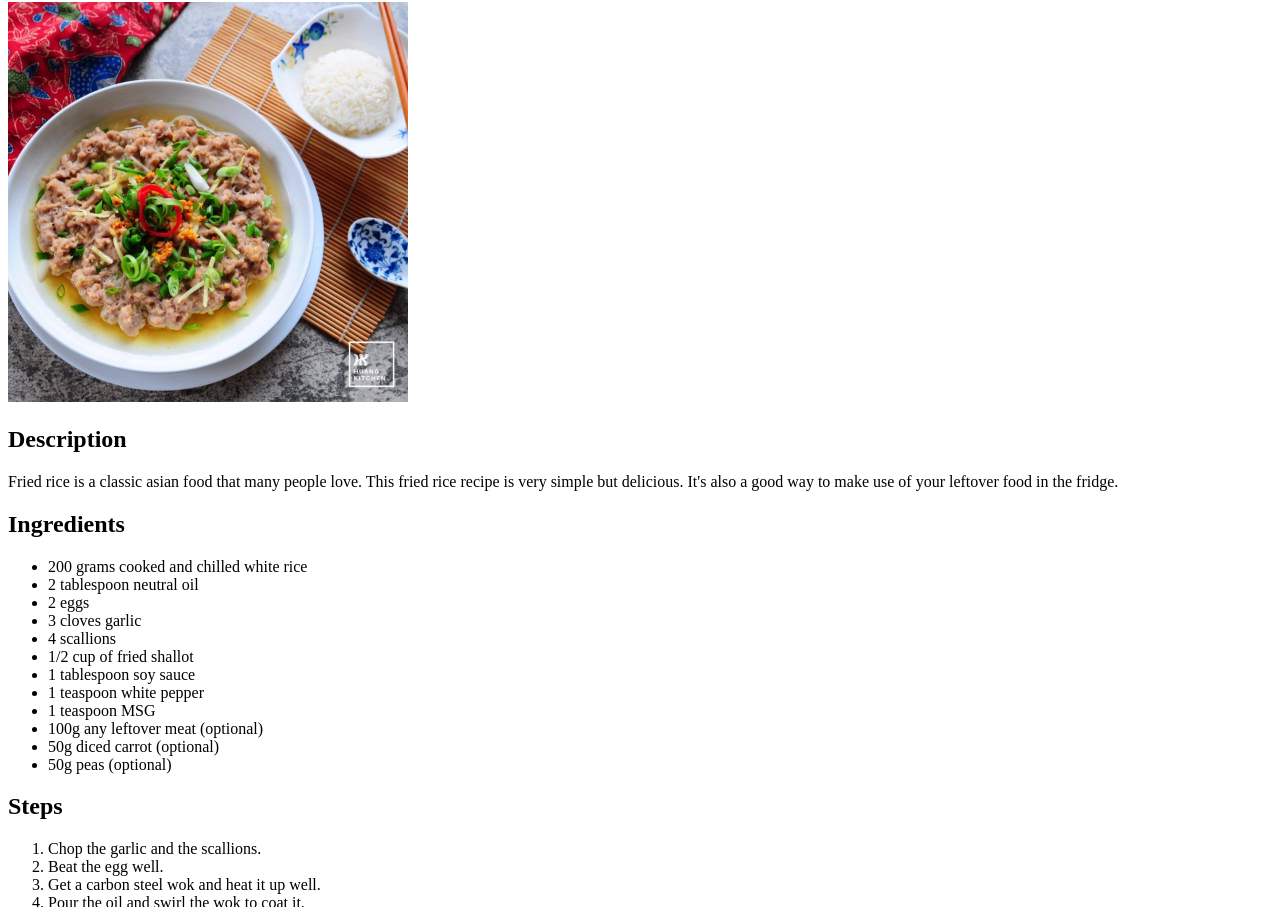
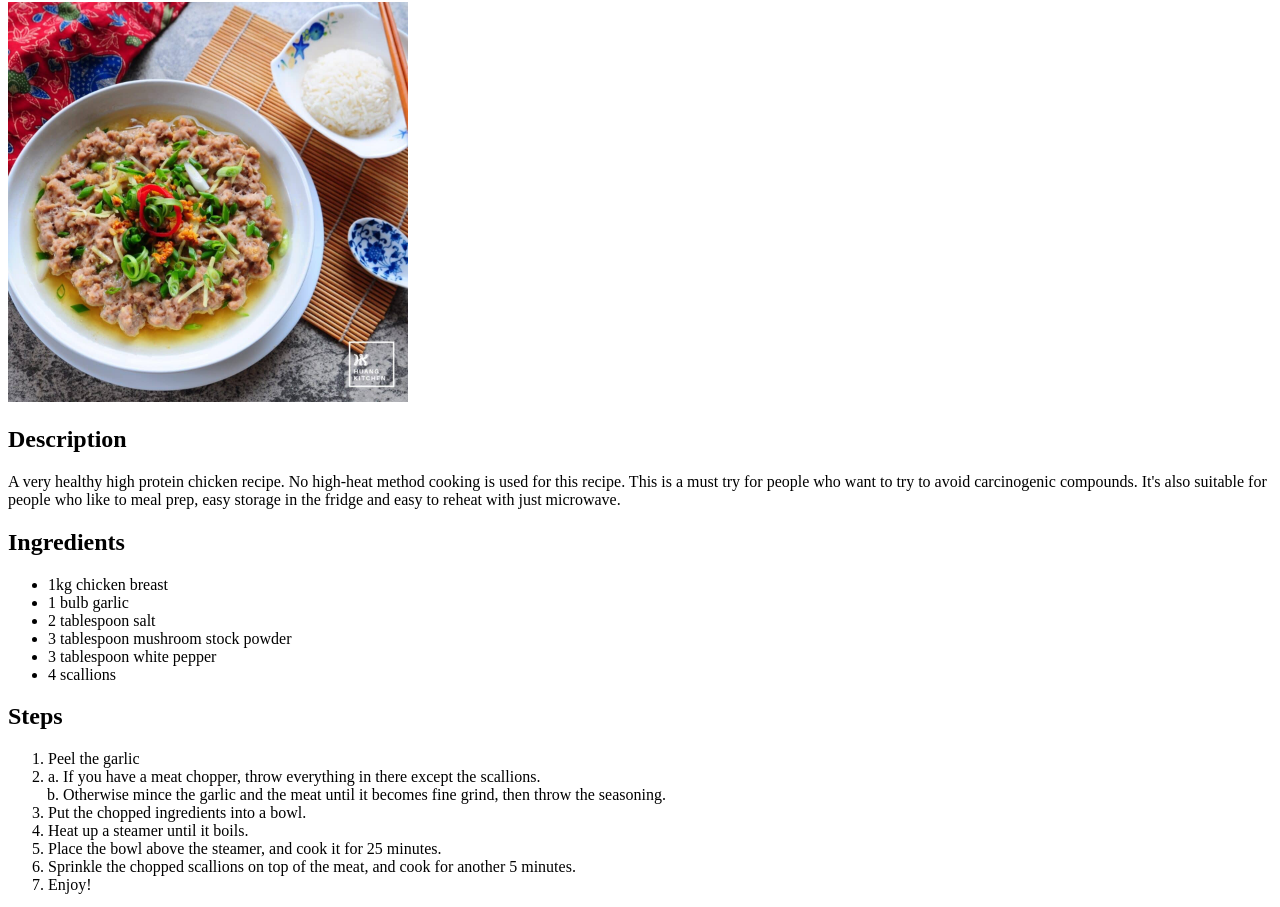
Before and after one commit to velkoniemi/odin-recipes, a plain HTML site: page recipes/steamed-chicken.html in a window 1280 px wide. Shown: the part 78-985 px from the top of the page. Drawn offline with Linux system fonts and the light colour scheme.

Commit message:
Finish steamed chicken recipe page

```diff
--- a/recipes/steamed-chicken.html
+++ b/recipes/steamed-chicken.html
@@ -13,41 +13,34 @@
 
   <h2>Description</h2>
   <p>
-    Fried rice is a classic asian food that many people love. This fried rice recipe is very simple but delicious.
-    It's also a good way to make use of your leftover food in the fridge.
+    A very healthy high protein chicken recipe. No high-heat method cooking is used for this recipe. This is a must try
+    for people who want to try to avoid carcinogenic compounds. It's also suitable for people who like to meal prep,
+    easy storage in the fridge and easy to reheat with just microwave.
   </p>
 
   <h2>Ingredients</h2>
   <ul>
-    <li>200 grams cooked and chilled white rice</li>
-    <li>2 tablespoon neutral oil</li>
-    <li>2 eggs</li>
-    <li>3 cloves garlic</li>
+    <li>1kg chicken breast</li>
+    <li>1 bulb garlic</li>
+    <li>2 tablespoon salt</li>
+    <li>3 tablespoon mushroom stock powder</li>
+    <li>3 tablespoon white pepper</li>
     <li>4 scallions</li>
-    <li>1/2 cup of fried shallot</li>
-    <li>1 tablespoon soy sauce</li>
-    <li>1 teaspoon white pepper</li>
-    <li>1 teaspoon MSG</li>
-    <li>100g any leftover meat (optional)</li>
-    <li>50g diced carrot (optional)</li>
-    <li>50g peas (optional)</li>
   </ul>
 
   <h2>Steps</h2>
   <ol>
-    <li>Chop the garlic and the scallions.</li>
-    <li>Beat the egg well.</li>
-    <li>Get a carbon steel wok and heat it up well.</li>
-    <li>Pour the oil and swirl the wok to coat it.</li>
-    <li>Add the garlic and the white part of the scallion.</li>
-    <li>Add the carrot, peas, and leftover meat if you have it.</li>
-    <li>After the aromatic becomes fragrant, put the egg into the wok and punch the egg with the ladle into tiny
-      pieces.
+    <li>Peel the garlic</li>
+    <li>
+      <ol type="a" style="padding-left: 15px;">
+        <li>If you have a meat chopper, throw everything in there except the scallions.</li>
+        <li>Otherwise mince the garlic and the meat until it becomes fine grind, then throw the seasoning.</li>
+      </ol>
     </li>
-    <li>Throw the rice into the wok and punch it again with the ladle to avoid clumping.</li>
-    <li>Pour the soy sauce onto the side of the wok, and add the white pepper and MSG.</li>
-    <li>Keep frying until the rice is lightly charred, then sprinkle it with the green part of scallions.</li>
-    <li>Plate the fried rice, and sprinkle it with fried shallots.</li>
+    <li>Put the chopped ingredients into a bowl.</li>
+    <li>Heat up a steamer until it boils.</li>
+    <li>Place the bowl above the steamer, and cook it for 25 minutes.</li>
+    <li>Sprinkle the chopped scallions on top of the meat, and cook for another 5 minutes.</li>
     <li>Enjoy!</li>
   </ol>
 
```
